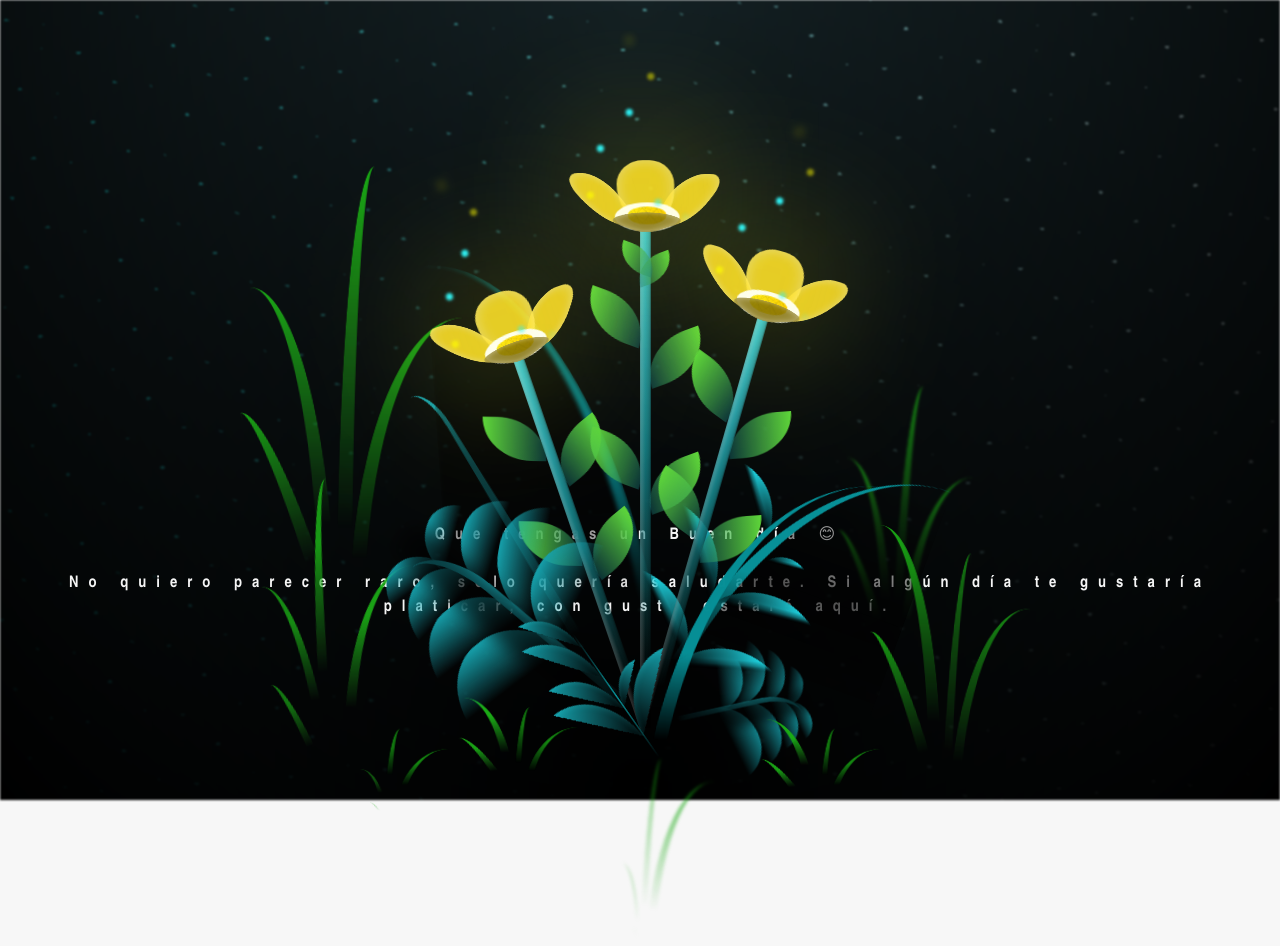
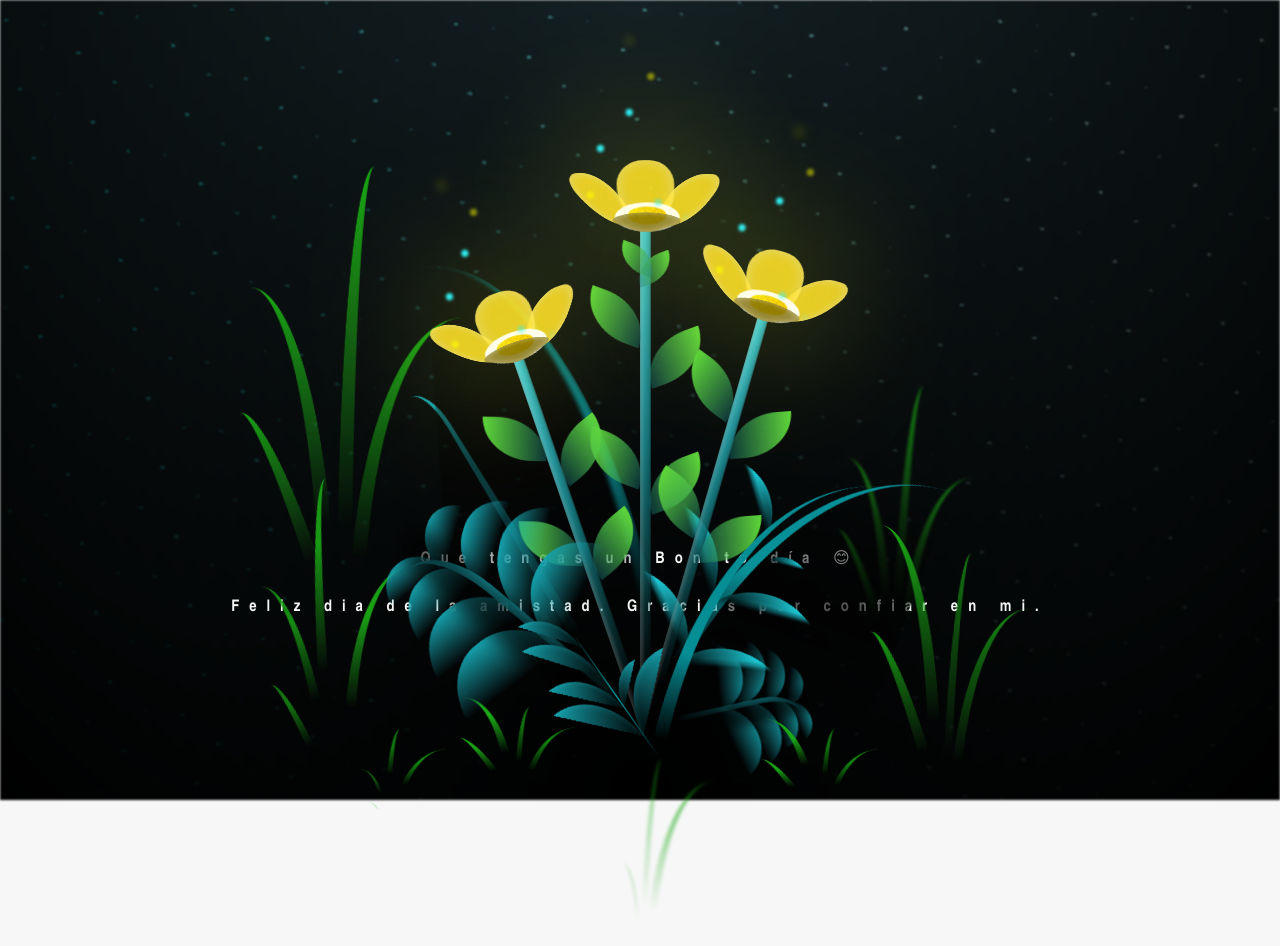
Before and after one commit to Ampuero-bux/hola_dulce, a plain HTML site: page flower.html in a window 1280 px wide. Drawn offline with Linux system fonts and the light colour scheme.

Commit message:
Update flower.html

```diff
--- a/flower.html
+++ b/flower.html
@@ -6,16 +6,16 @@
     <meta name="viewport" content="width=device-width, initial-scale=1.0" />
     <link rel="stylesheet" href="css/main.css" />
     <link rel="icon" href="img/flower.png" type="image/x-icon" />
-    <title>Hola Dulce</title>
+    <title>Hola Mari</title>
   </head>
   <body class="container">
     <audio src="sound/ChristianBasso&HaienQiu-Flowers.mp3" autoplay></audio>
     <div id="lyrics">
 
     </div>
-    <h1 class="titulo">Que tengas un Buen día 😊
- <br> <br>No quiero parecer raro, solo quería saludarte.
-Si algún día te gustaría platicar, con gusto estaré aquí.</h1>
+    <h1 class="titulo">Que tengas un Bonito día 😊
+ <br> <br>Feliz dia de la amistad.
+Gracias por confiar en mi.</h1>
 
     <div class="night"></div>
     <div class="flowers">
```
